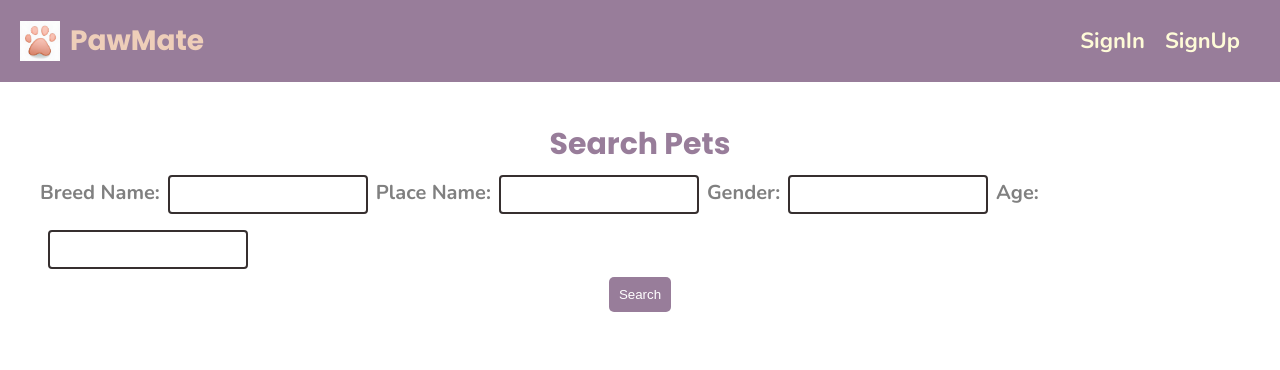
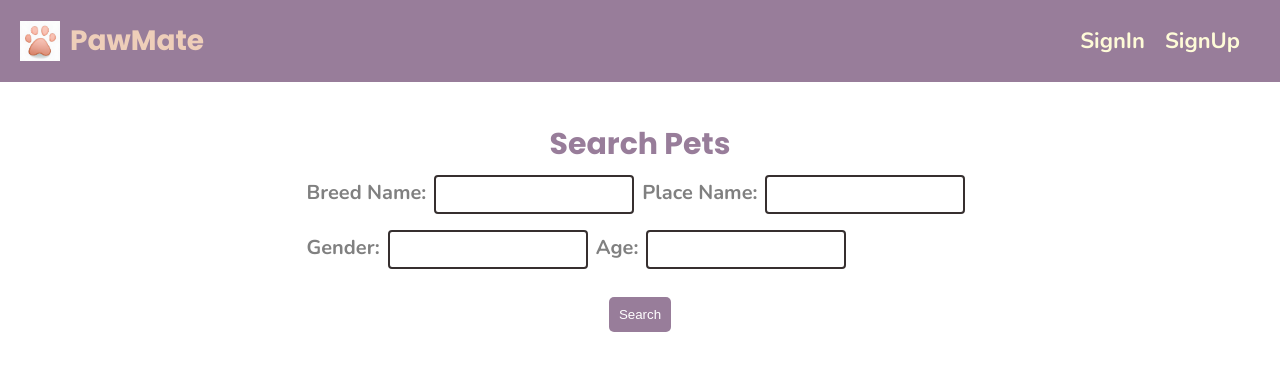
Before and after one commit to Sravya912/PawMate, a React (Create React App) app in the folder frontend/: page /search in a window 1280 px wide. Shown: the top 370 px of the page. Built offline with nearby package versions, Linux system fonts and the light colour scheme; no server answers; the HTML template or start-up script is replaced by a standard one.

Commit message:
Update Search.js

```diff
--- a/frontend/src/components/Search.js
+++ b/frontend/src/components/Search.js
@@ -39,6 +39,7 @@ function Search() {
       <div className='search'>
         <h2>Search Pets</h2>
         <div>
+          <div>
             <label>
               Breed Name:
               <input
@@ -55,6 +56,8 @@ function Search() {
                 onChange={(e) => setPlace(e.target.value)}
               />
             </label>
+          </div>
+          <div>
             <label>
               Gender:
               <input
@@ -72,6 +75,8 @@ function Search() {
               />
             </label>
           </div>
+        </div>
+        <br/>
         <button onClick={handleSearch}>Search</button>
       </div>
 
@@ -86,6 +91,7 @@ function Search() {
       </div>
     </div>
   );
+
 }
 
 export default Search;
```
Lines whose indentation alone changed are shown as unchanged.
